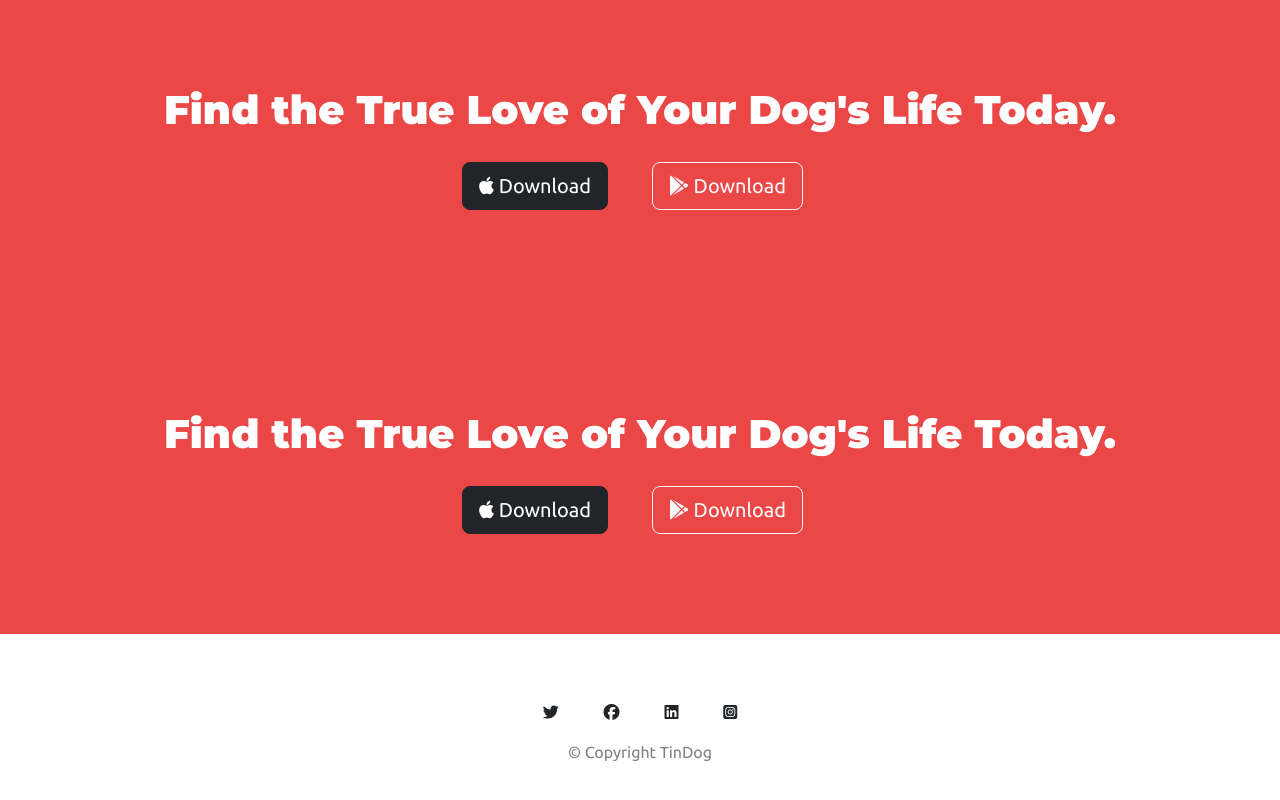
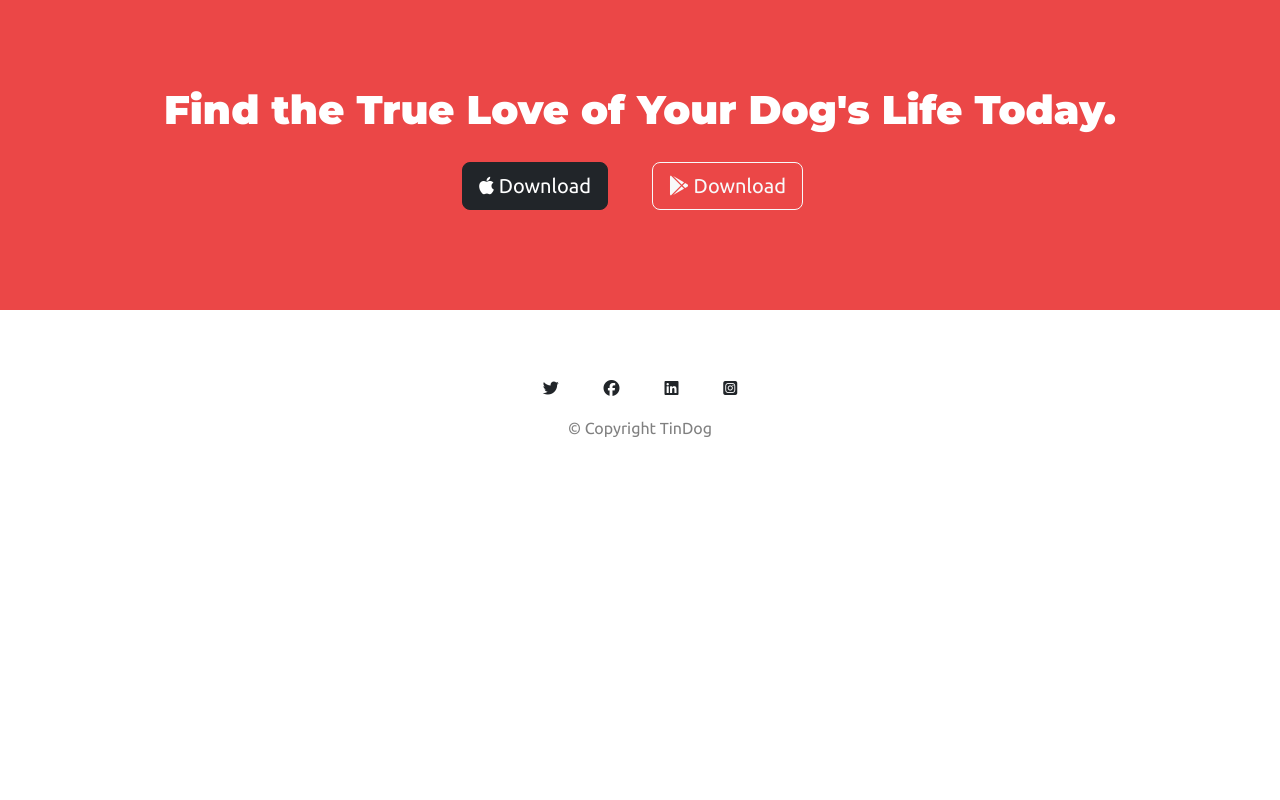
Before and after one commit to amulyamarali/tindog-tinder-for-dogs, a plain HTML site: page index.html in a window 1280 px wide. Shown: the part 2264-3064 px from the top of the page. After the commit the page ends 2770 px from the top, so only its background shows below. Drawn offline with nearby package versions, Linux system fonts and the light colour scheme.

Commit message:
Update index.html

```diff
--- a/index.html
+++ b/index.html
@@ -220,23 +220,6 @@
   </section>
 
 
-  <!-- Call to Action -->
-
-  <section id="cta">
-
-    <h3 style="font-size:40px;">Find the True Love of Your Dog's Life Today.</h3>
-    <div class="row">
-      <div class="col-lg-6 col-sm-12" style="text-align: right;">
-        <button type="button" class="btn btn-dark btn-lg download-btn"><i class="fa-brands fa-apple"></i> Download </button>
-      </div>
-      <div class="col-lg-6 col-sm-12" style="text-align: left;">
-        <button type="button" class="btn btn-outline-light btn-lg download-btn"><i class="fa-brands fa-google-play"></i> Download </button>
-      </div>
-    </div>
-
-  </section>
-
-
   <!-- Footer -->
 
   <footer id="footer">
```
